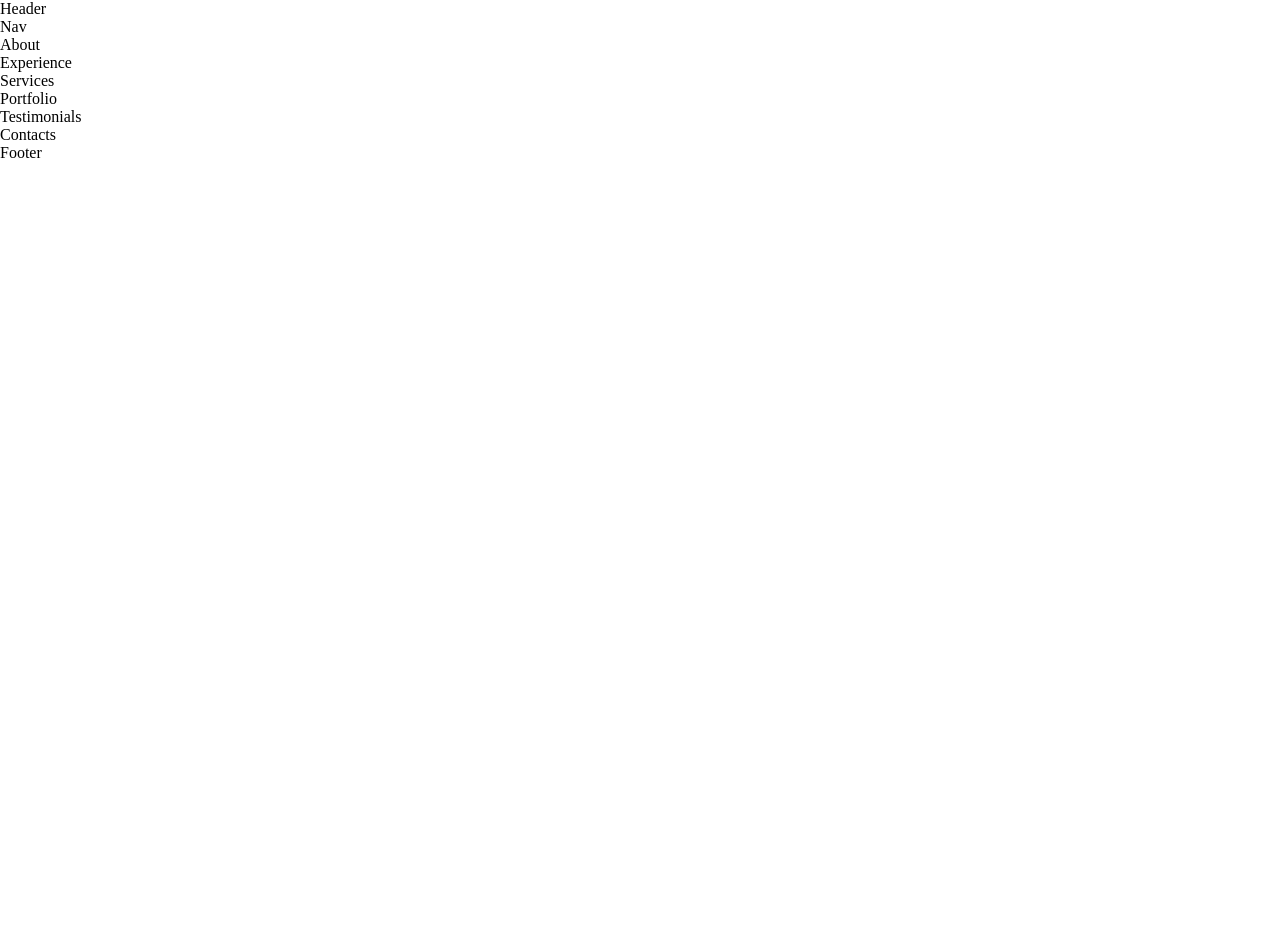
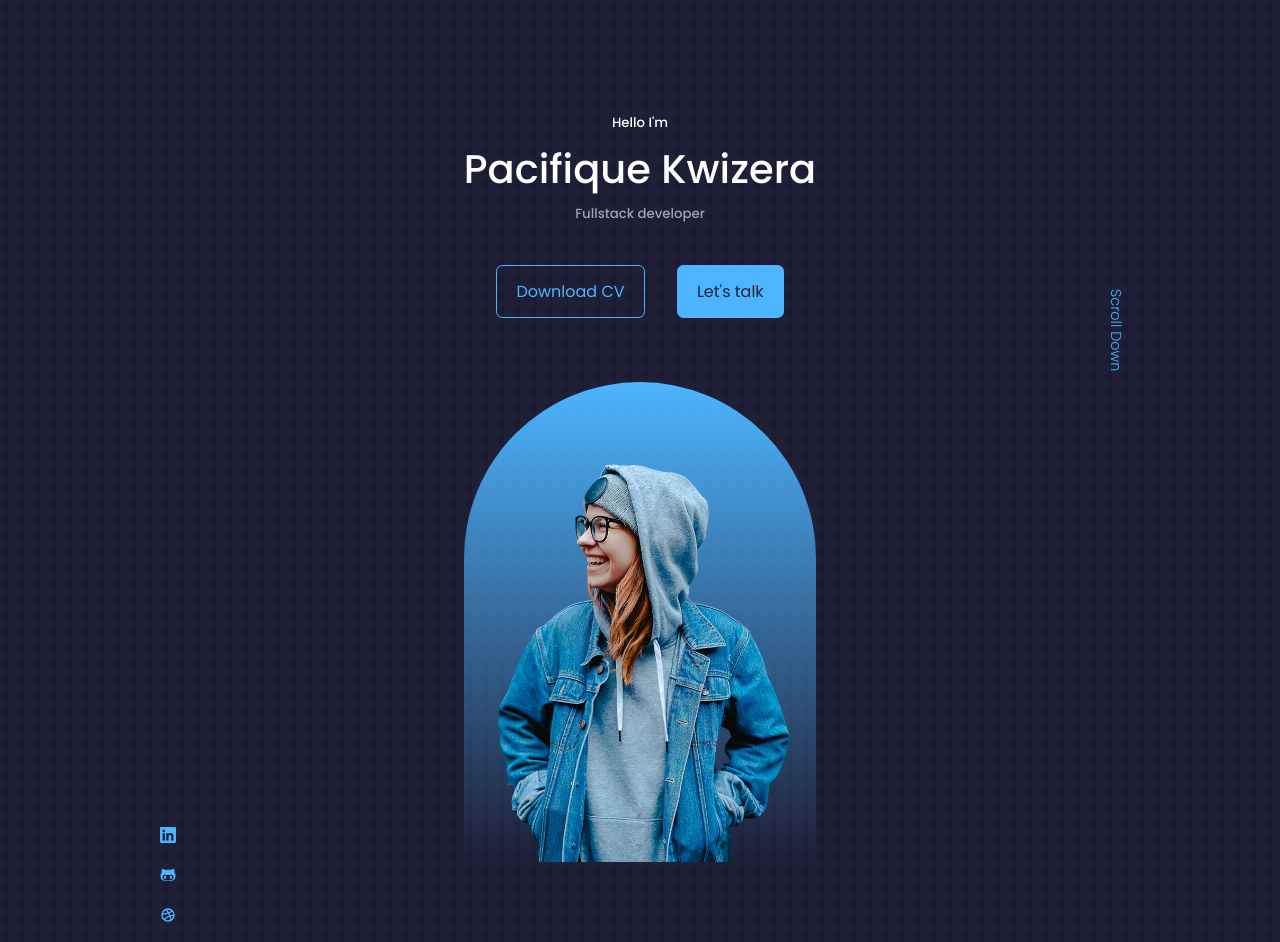
Before and after one commit to masterchief-00/react-portfolio-website, a React (Create React App) app: page / in a window 1280 px wide. Shown: the top 942 px of the page. Before the commit the page ends 800 px from the top, so only its background shows below. Built offline with nearby package versions, Linux system fonts and the light colour scheme.

Commit message:
at 1hr 7mins

```diff
--- a/package.json
+++ b/package.json
@@ -8,6 +8,7 @@
     "@testing-library/user-event": "^13.5.0",
     "react": "^18.2.0",
     "react-dom": "^18.2.0",
+    "react-icons": "^4.4.0",
     "react-scripts": "5.0.1",
     "web-vitals": "^2.1.4"
   },
--- /dev/null
+++ b/src/components/header/CTA.jsx
@@ -0,0 +1,13 @@
+import React from 'react'
+import CV from '../../assets/cv.pdf'
+
+const CTA = () => {
+  return (
+    <div className="cta">
+        <a className='btn' href={CV} download>Download CV</a>
+        <a className='btn btn-primary' href="#contact">Let's talk</a>
+    </div>
+  )
+}
+
+export default CTA
--- a/src/components/header/Header.jsx
+++ b/src/components/header/Header.jsx
@@ -1,9 +1,26 @@
 import React from 'react'
 import './header.css'
+import CTA from './CTA'
+import me from '../../assets/me.png'
+import HeaderSocials from './HeaderSocials'
 
 const Header = () => {
   return (
-    <div>Header</div>
+    <header>
+      <div className="container header__container">
+        <h5>Hello I'm</h5>
+        <h1>Pacifique Kwizera</h1>
+        <h5 className='text-light'>Fullstack developer</h5>
+        <CTA />
+        <HeaderSocials />
+
+        <div className="me">
+          <img src={me} alt="me" />
+        </div>
+
+        <a href="#contact" className='scroll__down'>Scroll Down</a>
+      </div>
+    </header>
   )
 }
 
--- /dev/null
+++ b/src/components/header/HeaderSocials.jsx
@@ -0,0 +1,16 @@
+import React from 'react'
+import {BsLinkedin} from 'react-icons/bs'
+import {FaGithubAlt} from 'react-icons/fa'
+import {TbBrandDribbble} from 'react-icons/tb'
+
+const HeaderSocials = () => {
+  return (
+    <div className="header__socials">
+        <a href="https://linkedin.com" target="_blank"><BsLinkedin /></a>
+        <a href="https://github.com" target="_blank"><FaGithubAlt /></a>
+        <a href="https://dribble.com" target="_blank"><TbBrandDribbble /></a>
+    </div>
+  )
+}
+
+export default HeaderSocials
--- a/src/components/header/header.css
+++ b/src/components/header/header.css
@@ -0,0 +1,77 @@
+header {
+    height: 128vh;
+    padding-top: 7rem;
+    overflow: hidden;
+}
+
+.header__container {
+    text-align: center;
+    height: 100%;
+    position: relative;
+}
+
+/*=====================CTA==================*/
+.cta {
+    margin-top: 2.5rem;
+    display: flex;
+    gap: 2rem;
+    justify-content: center;
+}
+
+/*=====================Header socials==================*/
+.header__socials {
+    display: flex;
+    flex-direction: column;
+    align-items: center;
+    gap: 0.8rem;
+    position: absolute;
+    left: 0;
+    bottom: 3rem;
+}
+
+.header__socials::after {
+    content: "";
+    width: 2px;
+    height: 2rem;
+    background-color: var(--color-primary);
+}
+
+/*=====================ME==================*/
+.me {
+    background: linear-gradient(var(--color-primary), transparent);
+    width: 22rem;
+    height: 30rem;
+    position: absolute;
+    left: calc(50% - 11rem);
+    margin-top: 4rem;
+    border-radius: 12rem 12rem 0 0;
+    overflow: hidden;
+    padding: 5rem 1.5rem 1.5rem;
+}
+
+/*=====================SCROLL DOWN==================*/
+.scroll__down{
+    position: absolute;
+    right: -2.3rem;
+    transform: rotate(90deg);
+    font-weight: 300;
+    font-size: 0.9rem;
+
+}
+
+/*====================MEDIA QUERIES(MEDIUM DEVICES)==================*/
+@media screen and (max-width:1024px) {
+    header{
+        height: 70vh;
+    }
+}
+
+/*====================MEDIA QUERIES(SMALL DEVICES)==================*/
+@media screen and (max-width:600px) {
+    header{
+        height: 100vh;
+    }
+    .header__socials,.scroll__down{
+        display: none;
+    }
+}
--- a/src/index.css
+++ b/src/index.css
@@ -1,4 +1,6 @@
-*{
+@import url('https://fonts.googleapis.com/css2?family=Poppins:wght@300;400;500;600&display=swap');
+
+* {
   margin: 0;
   padding: 0;
   border: 0;
@@ -8,6 +10,127 @@
   text-decoration: none;
 }
 
-:root{
+:root {
+  --color-bg: #1f1f38;
+  --color-bg-variant: #2c2c6c;
+  --color-primary: #4db5ff;
+  --color-primary-variant: rgba(77, 181, 255, 0.4);
+  --color-white: #fff;
+  --color-light: rgba(255, 255, 255, 0.6);
 
+  --transition: all 400ms ease;
+
+  --container-width-lg: 75%;
+  --container-width-md: 86%;
+  --container-width-sm: 90%;
 }
+
+html {
+  scroll-behavior: smooth;
+}
+
+::-webkit-scrollbar {
+  display: none;
+}
+
+body {
+  font-family: 'Poppins', sans-serif;
+  background-color: var(--color-bg);
+  color: var(--color-white);
+  line-height: 1.7;
+  background-image: url(../src/assets/bg-texture.png);
+}
+
+/* ==========GENERAL STYLES=================*/
+.container {
+  width: var(--container-width-lg);
+  margin: 0 auto;
+}
+
+h1,
+h2,
+h3,
+h4,
+h5 {
+  font-weight: 500;
+}
+
+h1 {
+  font-size: 2.5rem;
+}
+
+section {
+  margin-top: 8rem;
+}
+
+section>h2,
+section h5 {
+  text-align: center;
+  color: var(--color-light);
+}
+
+section>h2 {
+  color: var(--color-primary);
+  margin-bottom: 3rem;
+}
+
+.text-light {
+  color: var(--color-light);
+}
+
+a {
+  color: var(--color-primary);
+  transition: var(--transition);
+}
+
+a:hover {
+  color: var(--color-white);
+}
+
+.btn {
+  width: max-content;
+  display: inline-block;
+  color: var(--color-primary);
+  padding: 0.75rem 1.2rem;
+  border-radius: 0.4rem;
+  cursor: pointer;
+  border: 1px solid var(--color-primary);
+  transition: var(--transition);
+}
+
+.btn:hover {
+  background-color: var(--color-white);
+  color: var(--color-bg);
+  border-color: transparent;
+}
+
+.btn-primary {
+  background-color: var(--color-primary);
+  color: var(--color-bg);
+}
+
+img {
+  display: block;
+  width: 100%;
+  object-fit: cover;
+}
+
+/*====================MEDIA QUERIES(MEDIUM DEVICES)==================*/
+@media screen and (max-width:1024px) {
+  .container{
+    width: var(--container-width-md);
+  }
+  section{
+    margin-top: 6rem;
+  }
+}
+
+/*====================MEDIA QUERIES(SMALL DEVICES)==================*/
+@media screen and (max-width:600px) {
+  .container{
+    width: var(--container-width-sm);
+  }
+  section>h2{
+    margin-bottom: 2rem;
+  }
+}
```
Also changed, not shown: 1 other file (tests, documents, lock files or other folders).
